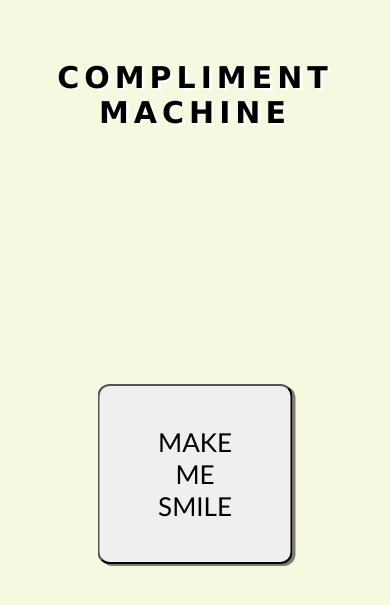
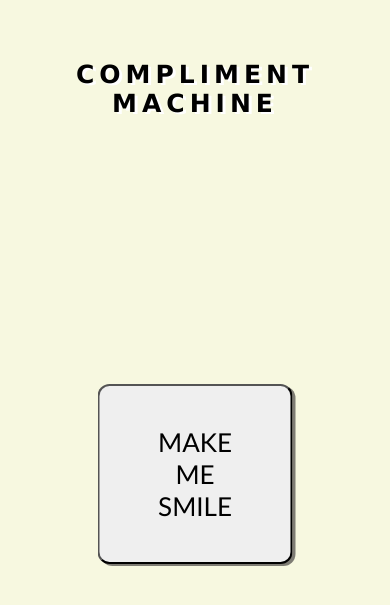
Before and after one commit to maddyking44/maddyking44.github.io, a web app: file index.html in a window 390 px wide. Shown: the top 605 px of the page. Run offline with its HTML, style and script files only (its server is not run), Linux system fonts and the light colour scheme.

Commit message:
mobile screen size change

```diff
--- a/styles/main.css
+++ b/styles/main.css
@@ -64,12 +64,22 @@ button:hover {
   color: rgb(66, 60, 60);
 }
 
-@media screen
-and (max-device-width : 600px) {
-  h1 {font-size: 35px}
+@media only screen
+and (min-width : 320px) {
+  h1 {font-size: 35px};
   button {font-size: 30px;
     position: fixed;
     bottom: 30px;
     left: 50%;
     transform: translate(-50%, 0);}
 }
+
+@media only screen
+and (min-width : 200px) {
+  h1 {font-size: 25px};
+  button {font-size: 20px;
+    position: fixed;
+    bottom: 10px;
+    left: 50%;
+    transform: translate(-50%, 0);}
+}
```
